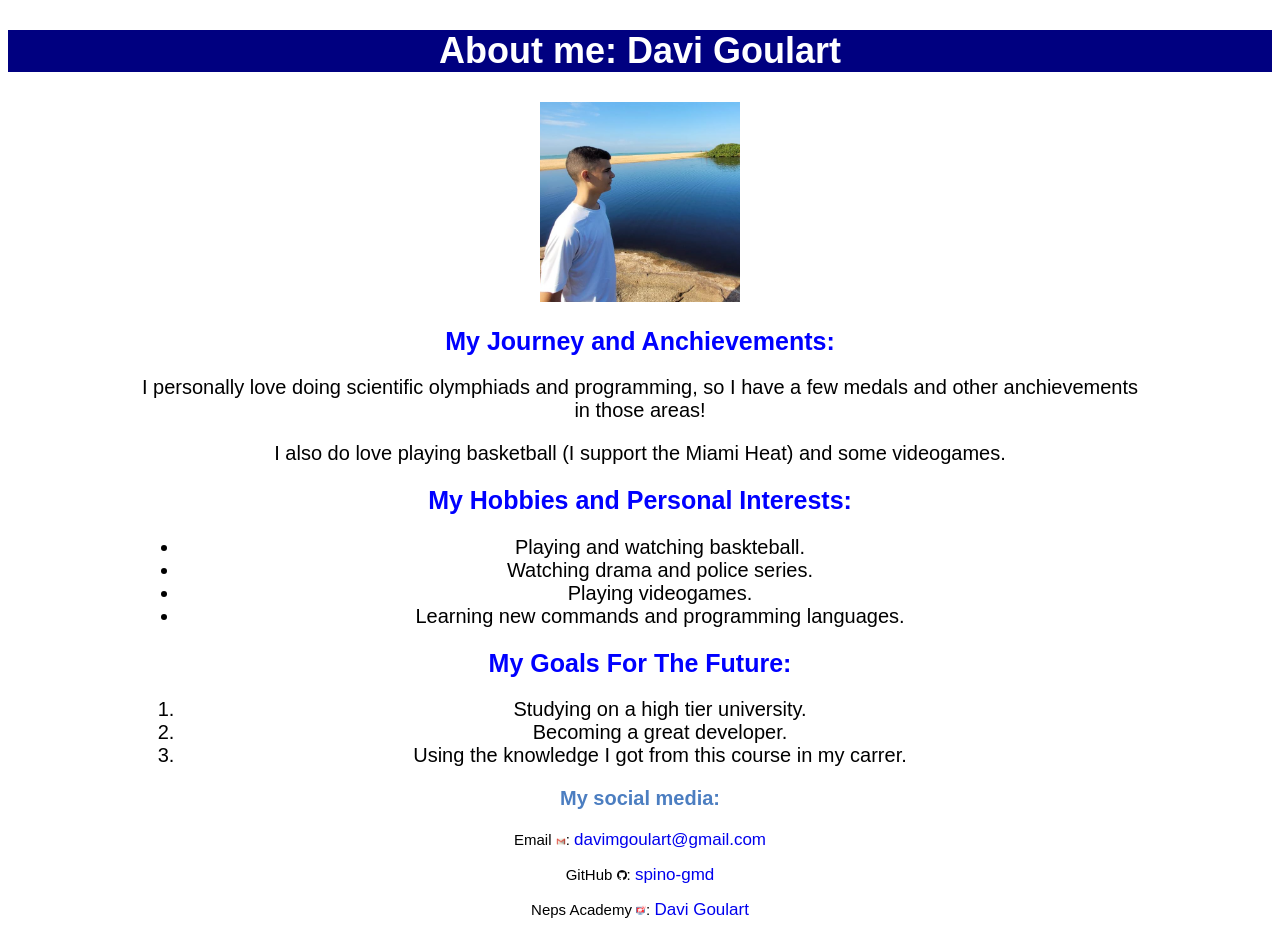
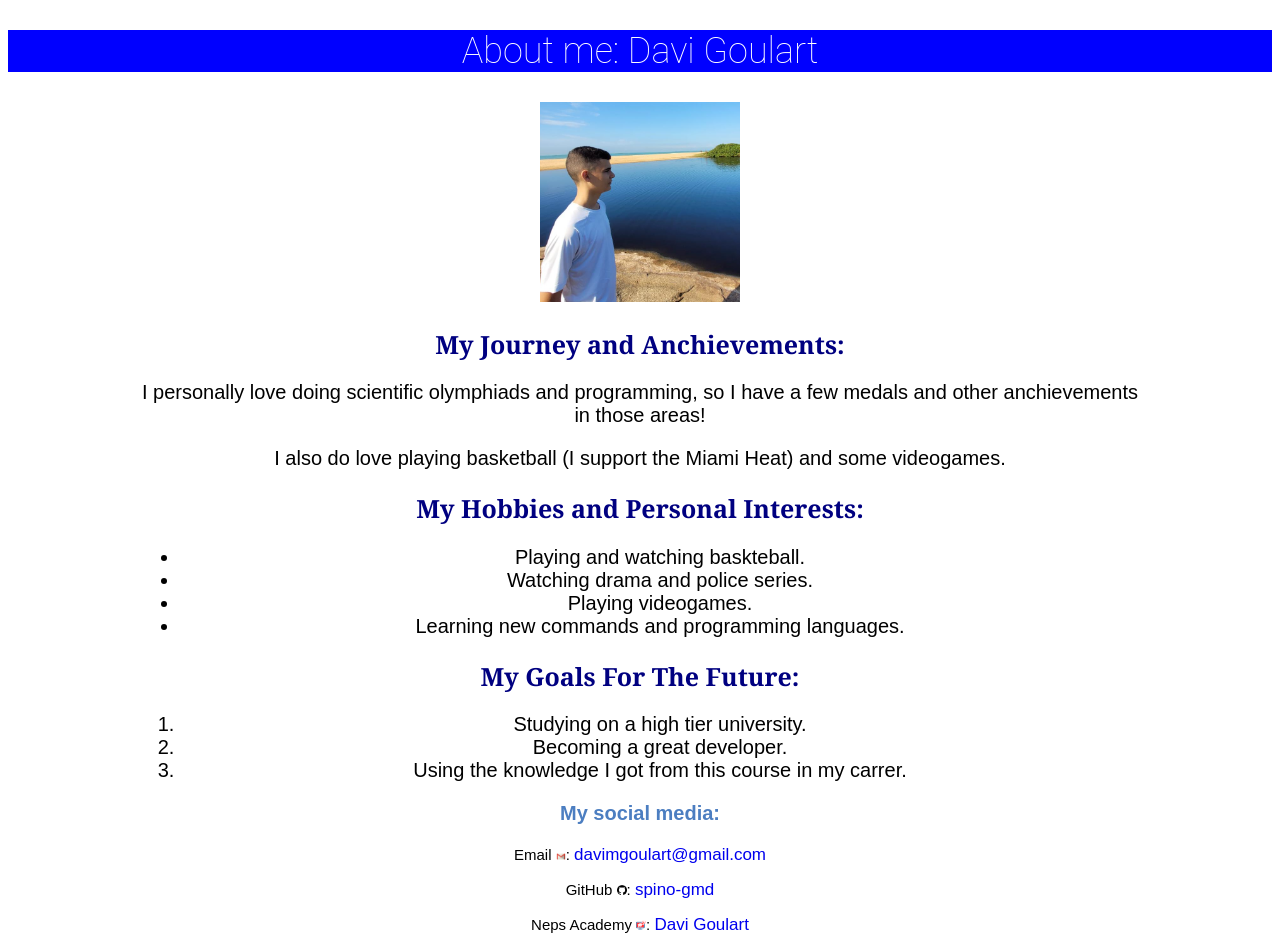
Before and after one commit to spino-gmd/About-Me, a plain HTML site: page index.html in a window 1280 px wide. Drawn offline with Linux system fonts and the light colour scheme.

Commit message:
Updated CSS

```diff
--- a/styles.css
+++ b/styles.css
@@ -14,7 +14,7 @@ main{
 header {
     text-align: center;
     color: white;
-    background-color: navy;
+    background-color: blue;
 }
 
 #page-title {
@@ -22,7 +22,8 @@ header {
 }
 header h1 {
     color: white;
-    font-family: arial;
+    font-family: 'roboto', arial, sans-serif;
+    font-weight: lighter;
     font-size: 36px;
 }
 
@@ -31,8 +32,8 @@ header h1 {
 }
 
 h2 {
-    color: blue;
-    font-family: sans-serif;
+    color: navy;
+    font-family: georgia, serif;
     font-size: 25px;
 }
 
```
